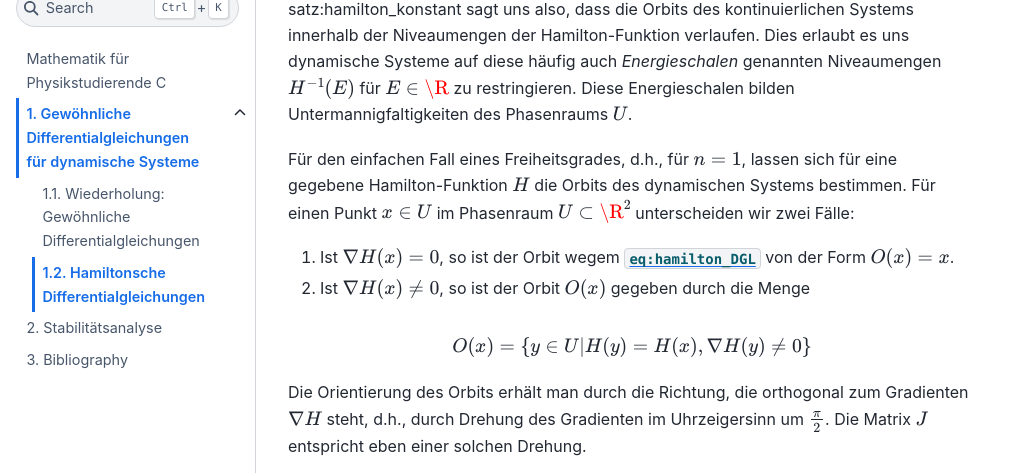
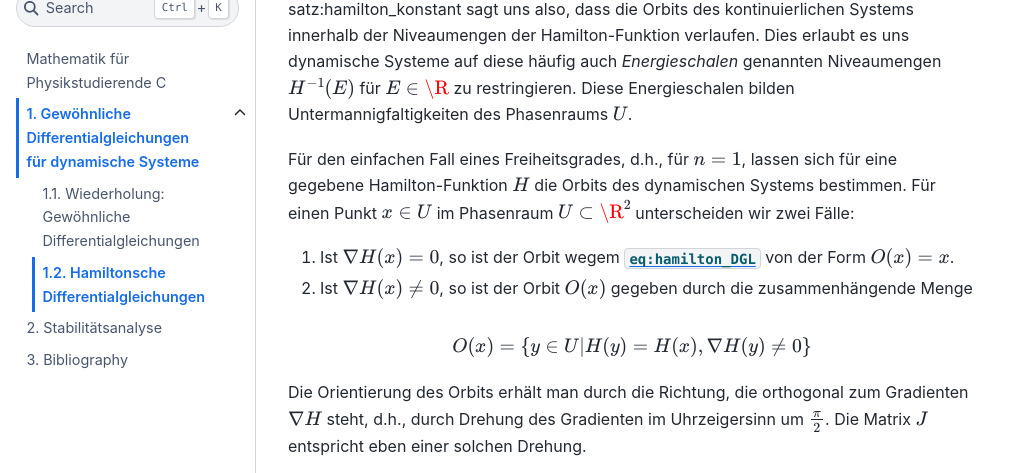
Before and after one commit to FAU-AMMN/MathPhysicsC, a Jupyter Book: the page built from ode/hamilton.md, in a window 1280 px wide and 900 px high, scrolled down 1658 px, cut to the strip 158-631 px from the top of the window. Shown: the whole strip, without its empty margins (0-1019 px from the left). Built offline with Jupyter Book 1.0.4 settings and Sphinx 7.4.7 and the Sphinx Book theme 1.1.4, drawn with Linux system fonts in a browser that asks for light colours; pages that are not in the unit, such as notebooks, are missing from menus; some of the changed lines change nothing that is shown.

Commit message:
Fixed some small issues in last sections.

`````diff
--- a/ode/hamilton.md
+++ b/ode/hamilton.md
@@ -101,7 +101,7 @@
 Durch diese Hamilton-Funktion $H$ lässt sich [](eq:newton) als **Hamiltonsche Differentialgleichung** schreiben mit
 
 ```{math}
-X = \begin{pmatrix}\dot{p} \\ \dot{q} \end{pmatrix} = \begin{pmatrix} -\nabla V(q) \\ \frac{p}{m} \end{pmatrix} = \begin{pmatrix}0 & -\mathbf{1}\\ \mathbf{1} & 0 \end{pmatrix} \begin{pmatrix} \frac{p}{m} \\ \nabla V(q) \end{pmatrix} = J \nabla H(p,q).
+\dot{x}(t) = \begin{pmatrix}\dot{p} \\ \dot{q} \end{pmatrix}(t) = \begin{pmatrix} -\nabla V(q) \\ \frac{p}{m} \end{pmatrix}(t) = \begin{pmatrix}0 & -\mathbf{1}\\ \mathbf{1} & 0 \end{pmatrix} \begin{pmatrix} \frac{p}{m} \\ \nabla V(q) \end{pmatrix}(t) = J \nabla H(p(t),q(t)).
 ```
 
 ````
@@ -110,7 +110,7 @@
 
 
 ````{prf:example}
-Im Fall des eindimensionalen harmonischen Oszillators aus [](ex:oscillations) lässt sich ebenfalls eine Hamilton-Funktion des dynamischen Systems angeben.
+Im Fall des eindimensionalen harmonischen Oszillators mit Masse $m > 0$ aus [](ex:oscillations) lässt sich ebenfalls eine Hamilton-Funktion des dynamischen Systems angeben.
 Sei $(x,p) \in U$ als Punkt des Phasenraums $U \subset \R^2$ der Ort und Impuls eines Pendels.
 Dann lässt sich die zugehörige Hamilton-Funktion $H \colon U \rightarrow \R$ angeben als:
 
@@ -118,7 +118,7 @@
 H(x,p) = \frac{p^2}{2m} + \frac{m}{2} \omega^2 x^2.
 ```
 
-Hierbei bezeichnet $\omega = \sqrt{\frac{k}{m}}$ die Eigenfrequenz des Systems.
+Hierbei bezeichnet $\omega = \sqrt{\frac{k}{m}}$ die Eigenfrequenz des Systems und $k > 0$ die Federkonstante.
 ````
 
 Bisher haben wir noch nicht den Grund diskutiert, warum die Hamilton-Funktion eine besondere Rolle im Kontext dynamischer Systeme spielt.
@@ -145,7 +145,7 @@
 Für den einfachen Fall eines Freiheitsgrades, d.h., für $n = 1$, lassen sich für eine gegebene Hamilton-Funktion $H$ die Orbits des dynamischen Systems bestimmen.
 Für einen Punkt $x \in U$ im Phasenraum $U \subset \R^2$ unterscheiden wir zwei Fälle:
 1. Ist $\nabla H(x) = 0$, so ist der Orbit wegem [](eq:hamilton_DGL) von der Form $O(x) = {x}$.
-2. Ist $\nabla H(x) \neq 0$, so ist der Orbit $O(x)$ gegeben durch die Menge
+2. Ist $\nabla H(x) \neq 0$, so ist der Orbit $O(x)$ gegeben durch die zusammenhängende Menge
 
 ```{math}
 O(x) = \{y \in U | H(y) = H(x), \nabla H(y) \neq 0\}
`````
Also changed, not shown: 1 other file.
